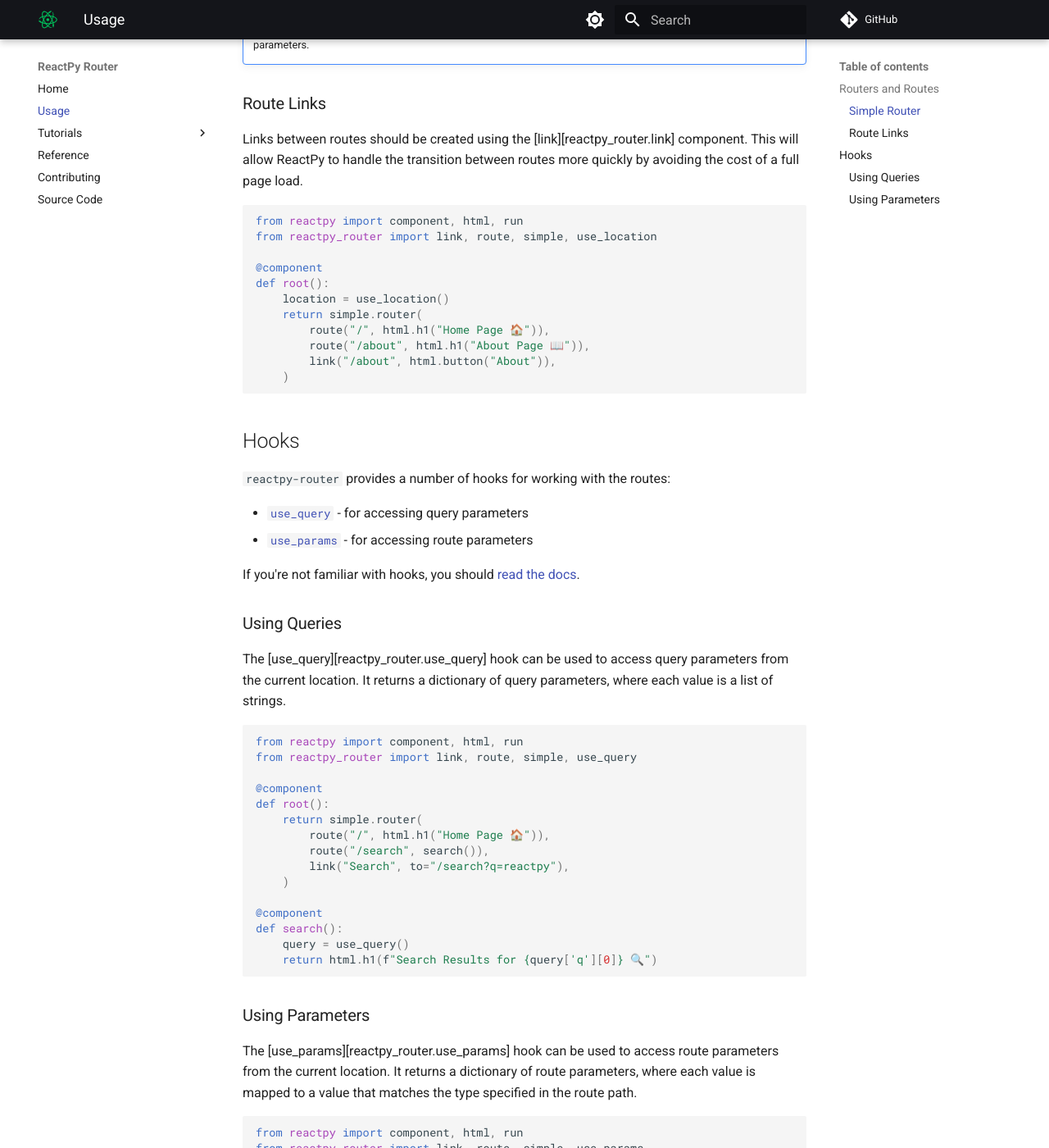
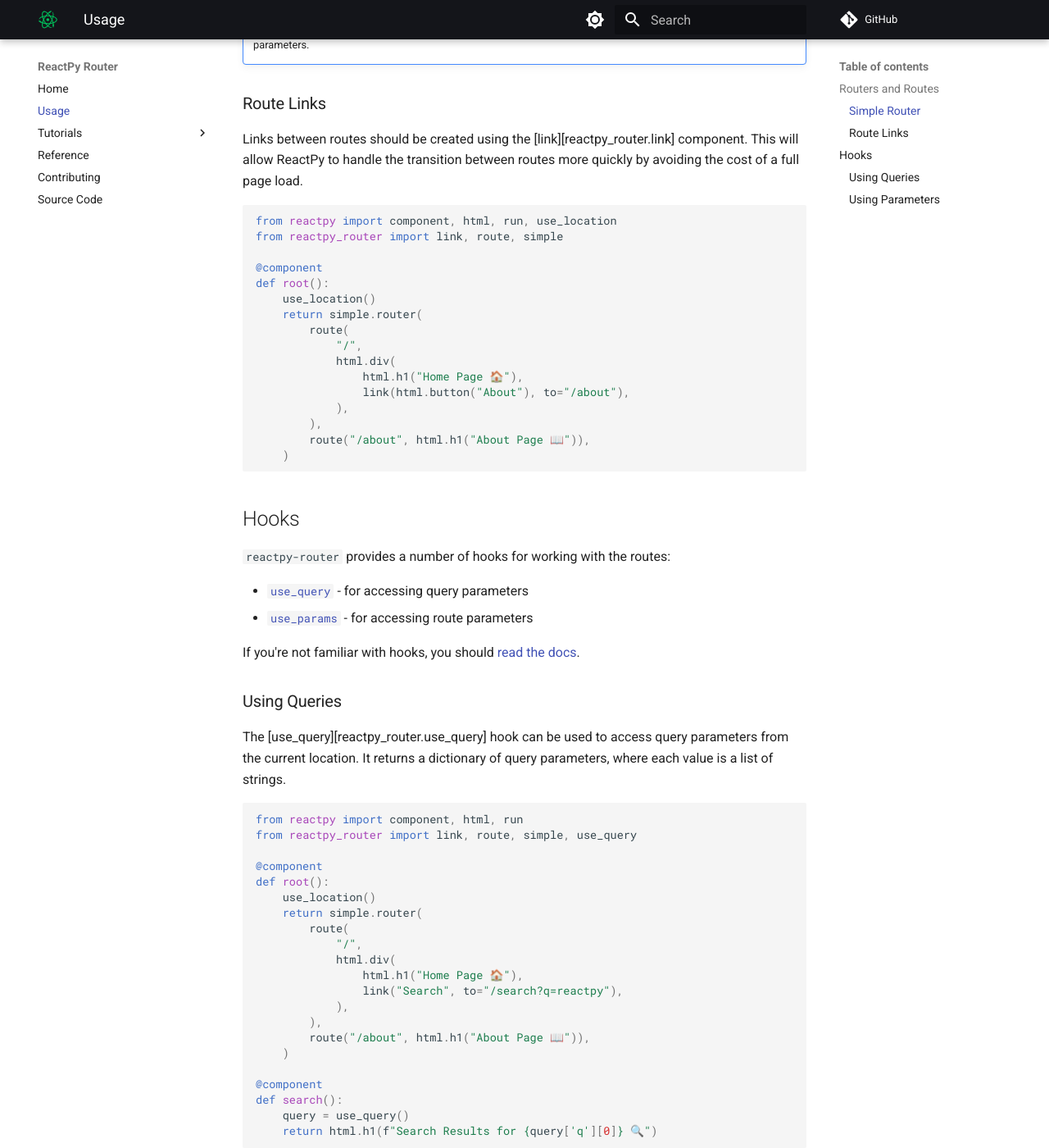
Before and after one commit to reactive-python/reactpy-router, an MkDocs documentation site: the page built from docs/src/usage.md, in a window 1280 px wide and 1400 px high, scrolled down 1977 px. Shown: the whole window at 82% size. Built offline with MkDocs 1.6.1 and Material for MkDocs 9.7.7, drawn with Linux system fonts in a browser that asks for light colours; comment, search, counter and statistics services are not loaded; some of the changed text lies outside the part shown.

Commit message:
Fix link usages (#21)
* Fix link usages.

* remove run()

````diff
--- a/docs/src/usage.md
+++ b/docs/src/usage.md
@@ -92,16 +92,21 @@
 the cost of a full page load.
 
 ```python
-from reactpy import component, html, run
-from reactpy_router import link, route, simple, use_location
+from reactpy import component, html, run, use_location
+from reactpy_router import link, route, simple
 
 @component
 def root():
-    location = use_location()
+    use_location()
     return simple.router(
-        route("/", html.h1("Home Page 🏠")),
+        route(
+            "/",
+            html.div(
+                html.h1("Home Page 🏠"),
+                link(html.button("About"), to="/about"),
+            ),
+        ),
         route("/about", html.h1("About Page 📖")),
-        link("/about", html.button("About")),
     )
 ```
 
@@ -127,10 +132,16 @@
 
 @component
 def root():
+    use_location()
     return simple.router(
-        route("/", html.h1("Home Page 🏠")),
-        route("/search", search()),
-        link("Search", to="/search?q=reactpy"),
+        route(
+            "/",
+            html.div(
+                html.h1("Home Page 🏠"),
+                link("Search", to="/search?q=reactpy"),
+            ),
+        ),
+        route("/about", html.h1("About Page 📖")),
     )
 
 @component
@@ -152,9 +163,14 @@
 @component
 def root():
     return simple.router(
-        route("/", html.h1("Home Page 🏠")),
+        route(
+            "/",
+            html.div(
+                html.h1("Home Page 🏠"),
+                link("User 123", to="/user/123"),
+            ),
+        ),
         route("/user/{id:int}", user()),
-        link("User 123", to="/user/123"),
     )
 
 @component
````
